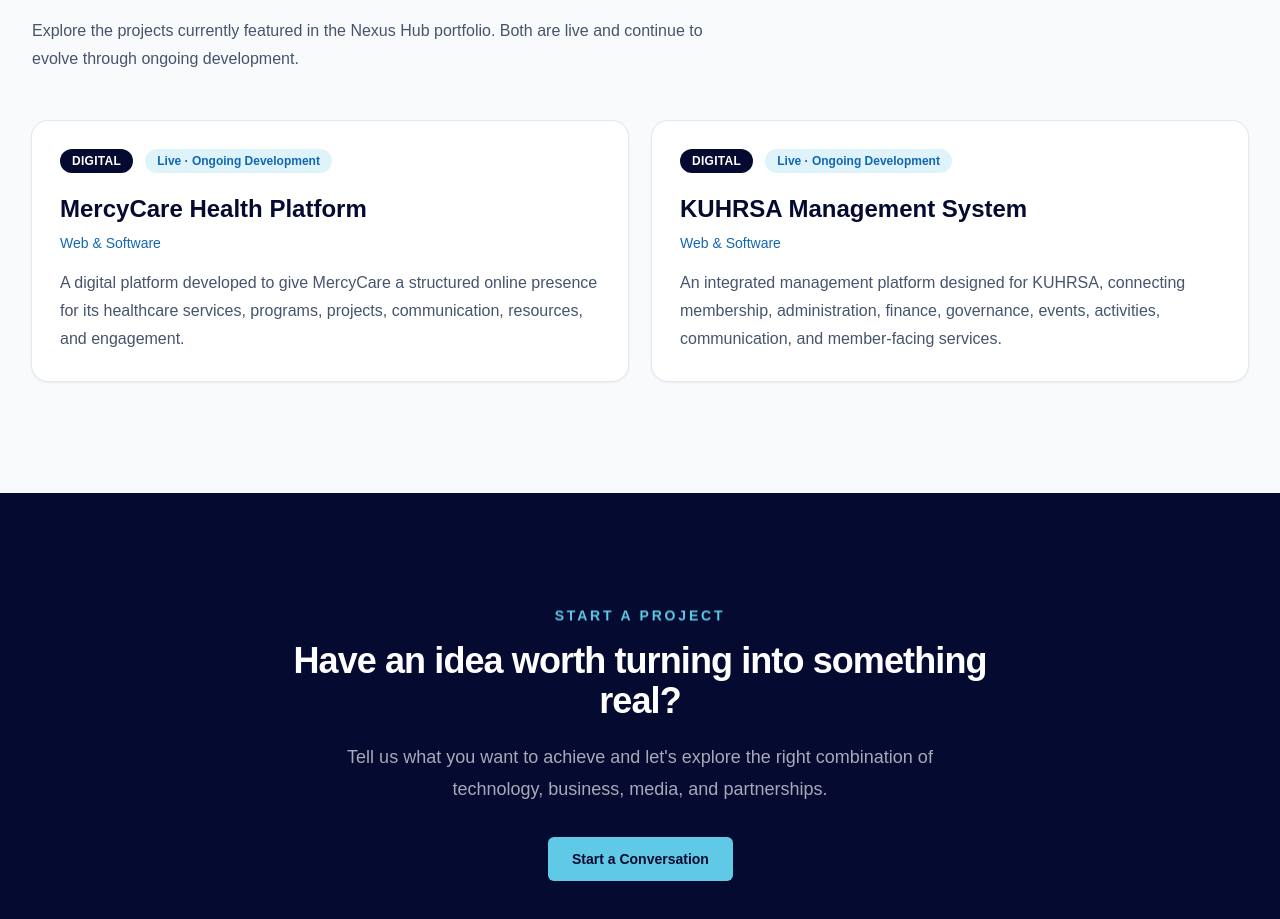
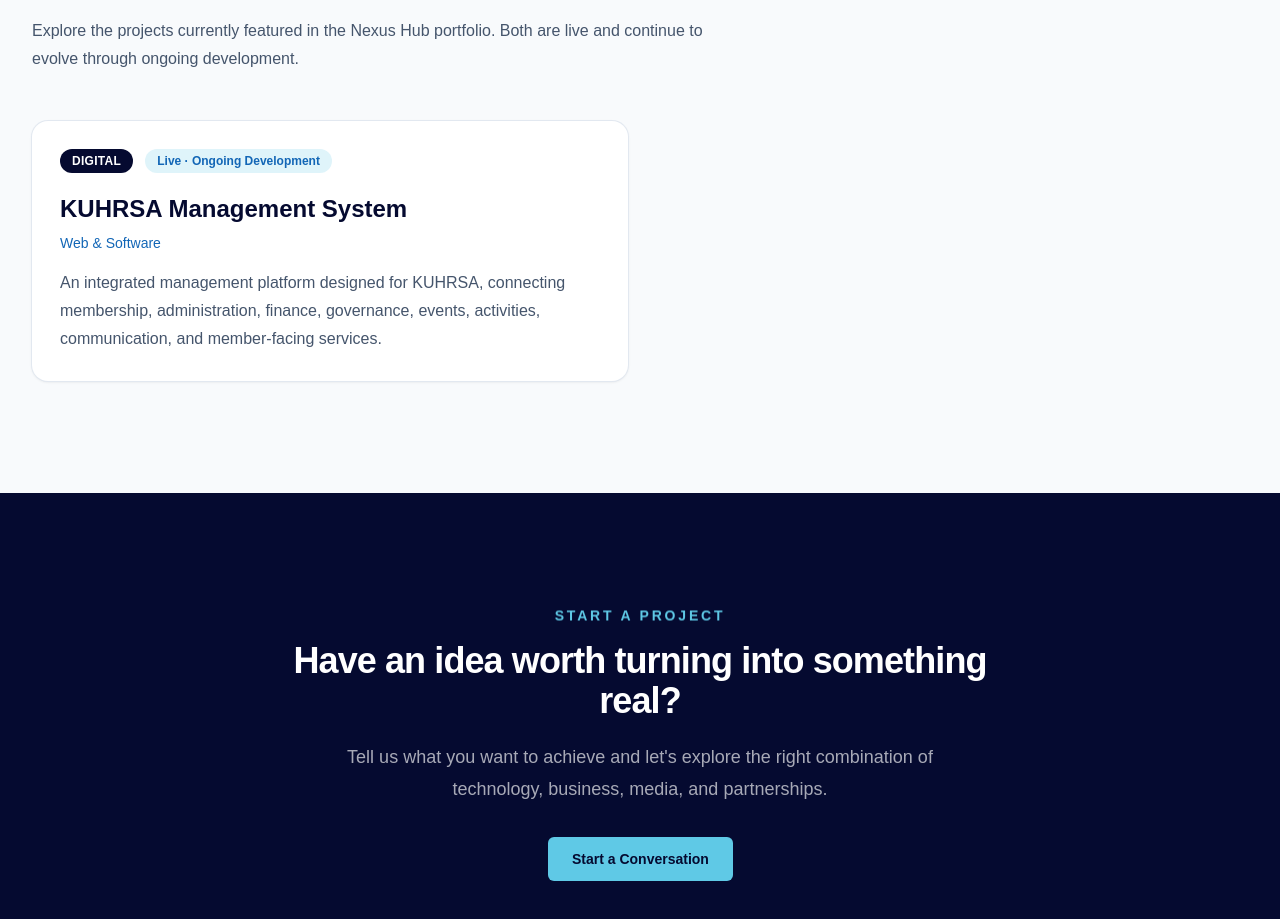
Before and after one commit to hlestakovjames/nexushub-frontend, a Next.js app: page /projects in a window 1280 px wide. Shown: the part 1740-2659 px from the top of the page. Built offline with nearby package versions, Linux system fonts and the light colour scheme.

Commit message:
Remove MercyCare from public project portfolio

```diff
--- a/components/projects/project-data.ts
+++ b/components/projects/project-data.ts
@@ -22,71 +22,6 @@ export type ProjectRecord = {
 };
 
 export const projectRecords: ProjectRecord[] = [
-  {
-    slug: 'mercycare-health-platform',
-    title: 'MercyCare Health Platform',
-    category: 'Digital',
-    area: 'Web & Software',
-    status: 'Live · Ongoing Development',
-    client: 'MercyCare',
-    image: '/images/projects/mercycare.jpeg',
-    summary:
-      'A digital platform developed to give MercyCare a structured online presence for its healthcare services, programs, projects, communication, resources, and engagement.',
-    overview:
-      'The MercyCare Health Platform is a public-facing digital platform developed for MercyCare Home Health Services. The project brings the organisation’s services, programs, projects, events and activities, news, resources, volunteer opportunities, donations, contact channels, careers, and blog content into a coherent digital experience.',
-    challenge:
-      'MercyCare required a professional digital presence capable of communicating its healthcare work clearly while providing room for the organisation to grow its services, programs, projects, communication, and future digital operations.',
-    objectives: [
-      'Establish a professional and trustworthy digital presence for MercyCare.',
-      'Present healthcare services and programs in a clear, structured way.',
-      'Create dedicated spaces for projects, events, activities, news, resources, and other organisational content.',
-      'Provide accessible pathways for visitors to engage with MercyCare through contact, volunteering, donations, and other channels.',
-      'Create a frontend foundation that can later connect to a broader backend and content-management system.',
-    ],
-    solution:
-      'Nexus Hub developed a structured responsive frontend built around MercyCare’s organisational needs. The platform uses distinct content areas and dedicated routes so that services, programs, projects, events, activities, resources, news, and other areas can develop independently without being treated as interchangeable content.',
-    capabilities: [
-      'Organisation and service presentation',
-      'Programs and program-specific pages',
-      'Projects and project-specific pages',
-      'Separate Events and Activities content areas',
-      'News and announcements',
-      'Resources',
-      'Gallery and media content',
-      'Volunteer engagement',
-      'Donation pathway',
-      'Contact and enquiry pathways',
-      'Careers information',
-      'Blog and knowledge publishing structure',
-      'Responsive mobile and desktop experience',
-    ],
-    technology: [
-      'Next.js',
-      'React',
-      'TypeScript',
-      'Tailwind CSS',
-      'Responsive web architecture',
-      'Component-based frontend architecture',
-    ],
-    outcomes: [
-      'A structured public-facing frontend for MercyCare.',
-      'A clearer digital information architecture for the organisation.',
-      'Dedicated pathways for services, programs, projects, communication, and engagement.',
-      'A frontend foundation prepared for subsequent backend development.',
-    ],
-    nexusHubRole:
-      'Nexus Hub serves as the digital development partner responsible for designing and developing the MercyCare digital platform and its frontend experience.',
-    relatedLinks: [
-      {
-        label: 'Visit MercyCare',
-        href: 'https://mercycarehealth.vercel.app',
-      },
-      {
-        label: 'Start a Digital Project',
-        href: '/contact?channel=project',
-      },
-    ],
-  },
   {
     slug: 'kuhrsa-management-system',
     title: 'KUHRSA Management System',
```
